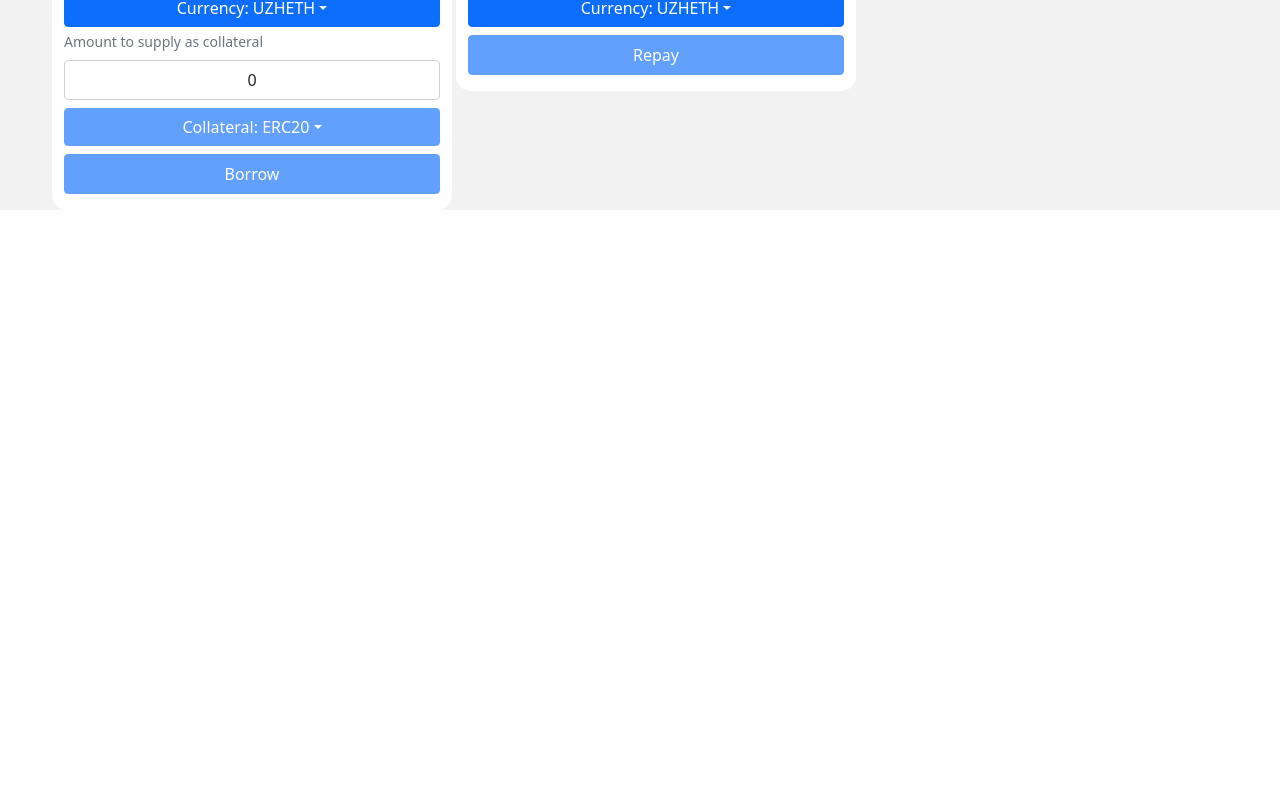
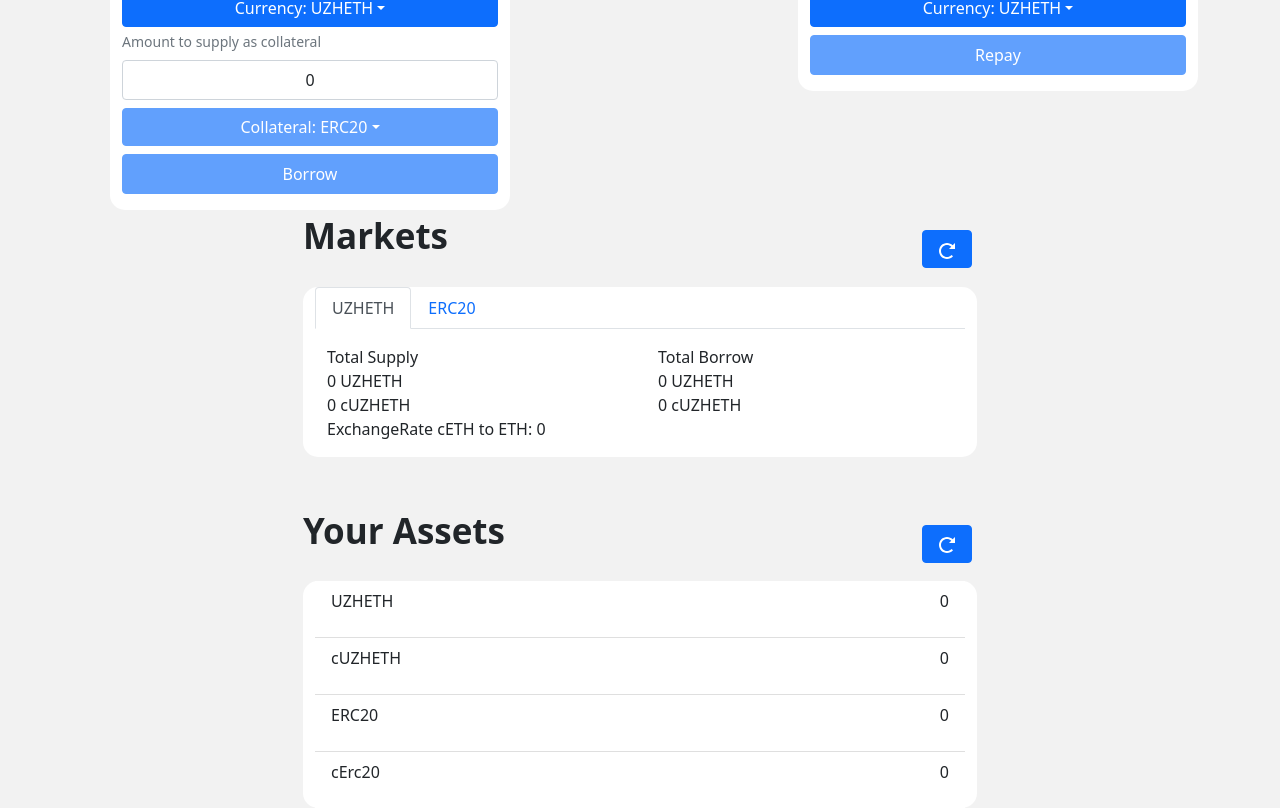
Before and after one commit to janousy/Compound-Dashboard, a React (Create React App) app in the folder compound-dashboard/: page / in a window 1280 px wide. Shown: the part 712-1520 px from the top of the page. Before the commit the page ends 922 px from the top, so only its background shows below. Built offline with nearby package versions, Linux system fonts and the light colour scheme.

Commit message:
implement markets and userStats

```diff
--- a/compound-dashboard/src/components/Molecules/Market.js
+++ b/compound-dashboard/src/components/Molecules/Market.js
@@ -1,105 +1,53 @@
 import React from "react";
-import {Tabs, Tab, Row, Col, Container, Card, Button} from "react-bootstrap";
+import {Tabs, Tab, Row, Col, Button} from "react-bootstrap";
 import '../../Styles/Molecules/Stats.css';
-import Web3 from "web3";
 import {cErcAbi, cEthAbi, erc20Abi} from "../../scripts/contracts/contracts.json";
-import {abi as borrowContractAbi} from "../../scripts/contracts/CompoundBorrow.json";
-import { FaBeer } from 'react-icons/fa';
-import { ImSpinner11 } from "react-icons/im";
+import {ImSpinner11} from "react-icons/im";
+import {getBorrowMarketStats, getExchangeRates, getSupplyMarketStats} from "../../scripts/utils";
 
 class Market extends React.Component {
     constructor(props) {
         super(props);
         this.state = {
-            totalETHSupply: 0,
-            totalETHBorrow: 0,
-            totalErc20Supply: 0,
-            totalErc20Borrow: 0,
+            borrowEth: 0,
+            borrowCeth: 0,
+            borrowErc20: 0,
+            borrowCerc20: 0,
+            supplyEth: 0,
+            supplyCeth: 0,
+            supplyErc20: 0,
+            supplyCerc20: 0,
+            exchangeRateEth: 0,
+            exchangeRateErc20: 0
         };
-        this.getEthMarket.bind(this)
-    }
-
-    componentDidUpdate() {
-        this.getEthMarket().then();
     }
 
     componentDidMount() {
     }
 
-    handleRefreshMarkets() {
-        this.getEthMarket().then();
-    }
-
-    toScientific(x, f) {
-        return Number.parseFloat(x).toExponential(f);
-    }
-
-    async getEthMarket() {
-        // Example to supply DAI as collateral and borrow ETH
-// YOU MUST HAVE DAI IN YOUR WALLET before you run this script
-        const Web3 = require('web3');
-        const web3 = new Web3('http://127.0.0.1:8545');
+    async handleRefreshMarkets() {
         const {
             cEthAbi,
             cErcAbi,
             erc20Abi,
         } = require("../../scripts/contracts/contracts.json");
 
-        // Your Ethereum wallet private key
-        const privateKey = 'b8c1b5c1d81f9475fdf2e334517d29f733bdfa40682207571b12fc1142cbf329';
+        let resultBorrow = await getBorrowMarketStats(cEthAbi, cErcAbi, erc20Abi);
+        let resultSupply = await getSupplyMarketStats(cEthAbi, cErcAbi, erc20Abi);
+        let exchangeRates = await getExchangeRates(cEthAbi, cErcAbi, erc20Abi);
 
-        // Add your Ethereum wallet to the Web3 object
-        web3.eth.accounts.wallet.add('0x' + privateKey);
-        const myWalletAddress = web3.eth.accounts.wallet[0].address;
-
-        // Mainnet Contract for the Comptroller
-        const comptrollerAddress = '0x3d9819210a31b4961b30ef54be2aed79b9c9cd3b';
-
-        // Mainnet Contract for cETH
-        const cEthAddress = '0x4ddc2d193948926d02f9b1fe9e1daa0718270ed5';
-        const cEth = new web3.eth.Contract(cEthAbi, cEthAddress);
-
-        // Mainnet address of underlying token (like DAI or USDC)
-        const underlyingAddress = '0x6b175474e89094c44da98b954eedeac495271d0f'; // Dai
-        const underlying = new web3.eth.Contract(erc20Abi, underlyingAddress);
-
-        // Mainnet address for a cToken (like cDai, https://compound.finance/docs#networks)
-        const cTokenAddress = '0x5d3a536e4d6dbd6114cc1ead35777bab948e3643'; // cDai
-        const cToken = new web3.eth.Contract(cErcAbi, cTokenAddress);
-        const assetName = 'DAI'; // for the log output lines
-        const underlyingDecimals = 18; // Number of decimals defined in this ERC20 token's contract
-
-        // MyContract
-        //const borrowContractAbi = require('./contracts/CompoundBorrow.json').abi;
-        const borrowContractAddress = '0xEcA3eDfD09435C2C7D2583124ca9a44f82aF1e8b';
-        const borrowContract = new web3.eth.Contract(borrowContractAbi, borrowContractAddress);
-
-        // Web3 transaction information, we'll use this for every transaction we'll send
-        const fromMyWallet = {
-            from: myWalletAddress,
-            gasLimit: web3.utils.toHex(4000000),
-            gasPrice: web3.utils.toHex(25000000000) // use ethgasstation.info (mainnet only)
-        };
-
-        const myWalletUnderlyingBalance = +await underlying.methods.balanceOf(myWalletAddress).call() / 1e18;
-        const myContractEthBalance = +web3.utils.fromWei(await web3.eth.getBalance(borrowContractAddress));
-        const myContractCEthBalance = await cEth.methods.balanceOf(borrowContractAddress).call() / 1e8;
-        const myContractUnderlyingBalance = +await underlying.methods.balanceOf(borrowContractAddress).call() / 1e18;
-        const myContractCTokenBalance = +await cToken.methods.balanceOf(borrowContractAddress).call() / 1e8;
-
-        this.setState({
-            totalETHSupply: myContractEthBalance,
-            totalETHBorrow: myContractCEthBalance,
-            totalErc20Supply: myContractUnderlyingBalance,
-            totalErc20Borrow: myContractCTokenBalance,
-        })
-
-/*        console.log(`My Wallet's   ${assetName} Balance:`, myWalletUnderlyingBalance);
-        console.log(`RepayContract's  ETH Balance:`, myContractEthBalance);
-        console.log(`RepayContract's cETH Balance:`, myContractCEthBalance);
-        console.log(`RepayContract's  ${assetName} Balance:`, myContractUnderlyingBalance);
-        console.log(`RepayContract's c${assetName} Balance:`, myContractCTokenBalance);
-*/
+        this.setState((state) => ({
+            borrowEth: resultBorrow.myContractEthBalance,
+            borrowCeth: resultBorrow.myContractCEthBalance,
+            borrowErc20: resultBorrow.myContractUnderlyingBalance,
+            borrowCerc20: resultBorrow.myContractCTokenBalance,
+            supplyEth: resultSupply.myContractEthBalance,
+            supplyCeth: resultSupply.myContractCEthBalance,
+            supplyErc20: resultSupply.myContractUnderlyingBalance,
+            supplyCerc20: resultSupply.myContractCTokenBalance,
+            exchangeRateEth: exchangeRates.cEthExchangeRate,
+            exchangeRateErc20: exchangeRates.erc20ExchangeRate
+        }));
     }
 
     render() {
@@ -107,7 +55,7 @@ class Market extends React.Component {
             <div className="StatsComponent">
                 <Row className="position-relative">
                     <div className="Title mb-4 p-0">Markets</div>
-                    <Button className="ButtonStats" variant="primary" onClick={this.handleRefreshMarkets}>
+                    <Button className="ButtonStats" variant="primary" onClick={this.handleRefreshMarkets.bind(this)}>
                         <ImSpinner11/>
                     </Button>
                 </Row>
@@ -121,7 +69,13 @@ class Market extends React.Component {
                                             Total Supply
                                         </div>
                                         <div>
-                                            {this.state.totalETHSupply} UZHETH
+                                            {this.state.supplyEth} UZHETH
+                                        </div>
+                                        <div>
+                                            {this.state.supplyCeth} cUZHETH
+                                        </div>
+                                        <div>
+                                            ExchangeRate cETH to ETH: {this.state.exchangeRateEth}
                                         </div>
                                     </Col>
                                     <Col>
@@ -129,7 +83,10 @@ class Market extends React.Component {
                                             Total Borrow
                                         </div>
                                         <div>
-                                            {this.state.totalETHBorrow} UZHETH
+                                            {this.state.borrowEth} UZHETH
+                                        </div>
+                                        <div>
+                                            {this.state.borrowCeth} cUZHETH
                                         </div>
                                     </Col>
                                 </Row>
@@ -141,7 +98,13 @@ class Market extends React.Component {
                                             Total Supply
                                         </div>
                                         <div>
-                                            {this.state.totalErc20Supply} ERC20
+                                            {this.state.supplyErc20} ERC20
+                                        </div>
+                                        <div>
+                                            {this.state.supplyCerc20} CERC20
+                                        </div>
+                                        <div>
+                                            ExchangeRate Mantissa: {this.state.exchangeRateErc20}
                                         </div>
                                     </Col>
                                     <Col>
@@ -149,7 +112,10 @@ class Market extends React.Component {
                                             Total Borrow
                                         </div>
                                         <div>
-                                            {this.state.totalErc20Borrow} ERC20
+                                            {this.state.borrowErc20} ERC20
+                                        </div>
+                                        <div>
+                                            {this.state.borrowCerc20} cERC20
                                         </div>
                                     </Col>
                                 </Row>
--- a/compound-dashboard/src/components/Molecules/UserStats.js
+++ b/compound-dashboard/src/components/Molecules/UserStats.js
@@ -1,104 +1,42 @@
 import React from "react";
-import {Tabs, Tab, Row, Col, Container, Card, Button} from "react-bootstrap";
+import { Tabs, Tab, Row, Col, Container, Card, Button, ListGroup } from "react-bootstrap";
 import '../../Styles/Molecules/Stats.css';
-import Web3 from "web3";
-import {cErcAbi, cEthAbi, erc20Abi} from "../../scripts/contracts/contracts.json";
-import {abi as borrowContractAbi} from "../../scripts/contracts/CompoundBorrow.json";
-import {FaBeer} from 'react-icons/fa';
-import {ImSpinner11} from "react-icons/im";
+import { cErcAbi, cEthAbi, erc20Abi } from "../../scripts/contracts/contracts.json";
+import { ImSpinner11 } from "react-icons/im";
+import { getUserStats } from "../../scripts/utils";
 
 class UserStats extends React.Component {
     constructor(props) {
         super(props);
         this.state = {
-            totalETHSupply: 0,
-            totalETHBorrow: 0,
-            totalErc20Supply: 0,
-            totalErc20Borrow: 0,
+            ethBalance: 0,
+            cEthBalance: 0,
+            erc20Balance: 0,
+            cErc20Balance: 0,
         };
-        this.getEthMarket.bind(this)
-    }
-
-    componentDidUpdate() {
-        this.getEthMarket().then();
     }
 
     componentDidMount() {
     }
 
-    handleRefreshMarkets() {
-        this.getEthMarket().then();
-    }
-
-    toScientific(x, f) {
-        return Number.parseFloat(x).toExponential(f);
-    }
-
-    async getEthMarket() {
-        // Example to supply DAI as collateral and borrow ETH
-// YOU MUST HAVE DAI IN YOUR WALLET before you run this script
-        const Web3 = require('web3');
-        const web3 = new Web3('http://127.0.0.1:8545');
+    async handleRefreshMarkets() {
         const {
             cEthAbi,
             cErcAbi,
             erc20Abi,
         } = require("../../scripts/contracts/contracts.json");
 
-        // Your Ethereum wallet private key
-        const privateKey = 'b8c1b5c1d81f9475fdf2e334517d29f733bdfa40682207571b12fc1142cbf329';
+        let userStats = await getUserStats(cEthAbi, cErcAbi, erc20Abi)
 
-        // Add your Ethereum wallet to the Web3 object
-        web3.eth.accounts.wallet.add('0x' + privateKey);
-        const myWalletAddress = web3.eth.accounts.wallet[0].address;
+        console.log(userStats);
+        console.log(userStats.ethBalance);
 
-        // Mainnet Contract for the Comptroller
-        const comptrollerAddress = '0x3d9819210a31b4961b30ef54be2aed79b9c9cd3b';
-
-        // Mainnet Contract for cETH
-        const cEthAddress = '0x4ddc2d193948926d02f9b1fe9e1daa0718270ed5';
-        const cEth = new web3.eth.Contract(cEthAbi, cEthAddress);
-
-        // Mainnet address of underlying token (like DAI or USDC)
-        const underlyingAddress = '0x6b175474e89094c44da98b954eedeac495271d0f'; // Dai
-        const underlying = new web3.eth.Contract(erc20Abi, underlyingAddress);
-
-        // Mainnet address for a cToken (like cDai, https://compound.finance/docs#networks)
-        const cTokenAddress = '0x5d3a536e4d6dbd6114cc1ead35777bab948e3643'; // cDai
-        const cToken = new web3.eth.Contract(cErcAbi, cTokenAddress);
-        const assetName = 'DAI'; // for the log output lines
-        const underlyingDecimals = 18; // Number of decimals defined in this ERC20 token's contract
-
-        // MyContract
-        //const borrowContractAbi = require('./contracts/CompoundBorrow.json').abi;
-        const borrowContractAddress = '0xEcA3eDfD09435C2C7D2583124ca9a44f82aF1e8b';
-        const borrowContract = new web3.eth.Contract(borrowContractAbi, borrowContractAddress);
-
-        // Web3 transaction information, we'll use this for every transaction we'll send
-        const fromMyWallet = {
-            from: myWalletAddress,
-            gasLimit: web3.utils.toHex(4000000),
-            gasPrice: web3.utils.toHex(25000000000) // use ethgasstation.info (mainnet only)
-        };
-
-        const myWalletUnderlyingBalance = +await underlying.methods.balanceOf(myWalletAddress).call() / 1e18;
-        const myContractEthBalance = +web3.utils.fromWei(await web3.eth.getBalance(borrowContractAddress));
-        const myContractCEthBalance = await cEth.methods.balanceOf(borrowContractAddress).call() / 1e8;
-        const myContractUnderlyingBalance = +await underlying.methods.balanceOf(borrowContractAddress).call() / 1e18;
-        const myContractCTokenBalance = +await cToken.methods.balanceOf(borrowContractAddress).call() / 1e8;
-
-        this.setState({
-            totalETHSupply: myContractEthBalance,
-            totalETHBorrow: myContractCEthBalance,
-            totalErc20Supply: myContractUnderlyingBalance,
-            totalErc20Borrow: myContractCTokenBalance,
-        })
-
-/*        console.log(`My Wallet's   ${assetName} Balance:`, myWalletUnderlyingBalance);
-        console.log(`RepayContract's  ETH Balance:`, myContractEthBalance);
-        console.log(`RepayContract's cETH Balance:`, myContractCEthBalance);
-        console.log(`RepayContract's  ${assetName} Balance:`, myContractUnderlyingBalance);
-        console.log(`RepayContract's c${assetName} Balance:`, myContractCTokenBalance);*/
+        this.setState((state) => ({
+            ethBalance: userStats.ethBalance,
+            cEthBalance: userStats.cEthBalance,
+            erc20Balance: userStats.erc20Balance,
+            cErcBalance: userStats.cErc20Balance,
+        }));
     }
 
     render() {
@@ -106,54 +44,36 @@ class UserStats extends React.Component {
             <div className="StatsComponent">
                 <Row className="position-relative">
                     <div className="Title mb-4 p-0">Your Assets</div>
-                    <Button className="ButtonStats" variant="primary" onClick={this.handleRefreshMarkets}>
-                        <ImSpinner11/>
+                    <Button className="ButtonStats" variant="primary" onClick={this.handleRefreshMarkets.bind(this)}>
+                        <ImSpinner11 />
                     </Button>
                 </Row>
                 <Row>
                     <div className="BoxContainerUser">
-                        <Tabs defaultActiveKey="uzheth" id="uncontrolled-tab-example" className="mb-3">
-                            <Tab eventKey="uzheth" title="UZHETH">
-                                <Row className="pb-3">
-                                    <Col className="ps-4">
-                                        <div>
-                                            Total Supply
-                                        </div>
-                                        <div>
-                                            {this.state.totalETHSupply} UZHETH
-                                        </div>
-                                    </Col>
-                                    <Col>
-                                        <div>
-                                            Total Borrow
-                                        </div>
-                                        <div>
-                                            {this.state.totalETHBorrow} UZHETH
-                                        </div>
-                                    </Col>
-                                </Row>
-                            </Tab>
-                            <Tab eventKey="erc20" title="ERC20">
-                                <Row className="pb-3">
-                                    <Col className="ps-4">
-                                        <div>
-                                            Total Supply
-                                        </div>
-                                        <div>
-                                            {this.state.totalErc20Supply} ERC20
-                                        </div>
-                                    </Col>
-                                    <Col>
-                                        <div>
-                                            Total Borrow
-                                        </div>
-                                        <div>
-                                            {this.state.totalErc20Borrow} ERC20
-                                        </div>
-                                    </Col>
-                                </Row>
-                            </Tab>
-                        </Tabs>
+                        <ListGroup variant='flush'>
+                            <ListGroup.Item>
+                                <div className="d-flex flex-row justify-content-between">
+                                    <p>UZHETH</p>
+                                    <p>{this.state.ethBalance}</p>
+                                </div>
+                            </ListGroup.Item>
+                            <ListGroup.Item>
+                                <div className="d-flex flex-row justify-content-between">
+                                    <p>cUZHETH</p>
+                                    <p>{this.state.cEthBalance}</p>
+                                </div>
+                            </ListGroup.Item>                            <ListGroup.Item>
+                                <div className="d-flex flex-row justify-content-between">
+                                    <p>ERC20</p>
+                                    <p>{this.state.erc20Balance}</p>
+                                </div>
+                            </ListGroup.Item>                            <ListGroup.Item>
+                                <div className="d-flex flex-row justify-content-between">
+                                    <p>cErc20</p>
+                                    <p>{this.state.cErc20Balance}</p>
+                                </div>
+                            </ListGroup.Item>
+                        </ListGroup>
                     </div>
                 </Row>
             </div>
--- a/compound-dashboard/src/components/Organisms/MainContent.js
+++ b/compound-dashboard/src/components/Organisms/MainContent.js
@@ -34,8 +34,10 @@ class MainContent extends React.Component {
                     </Col>
                     <Col>
                         <div>
+                            <Market></Market>
                         </div>
                         <div className="mt-5">
+                            <UserStats></UserStats>
                         </div>
                     </Col>
                 </Row>
--- a/compound-dashboard/src/scripts/supply-erc20.js
+++ b/compound-dashboard/src/scripts/supply-erc20.js
@@ -13,7 +13,6 @@ const logBalances = (web3, myWalletAddress, underlying, underlyingDecimals) => {
         const assetName = 'DAI'; // for the log output lines
 
         console.log("My Wallet's   ETH Balance:", myWalletEthBalance);
-        console.log("MyContract's  ETH Balance:", myContractEthBalance);
         console.log(`MyContract's  ${assetName} Balance:`, myContractUnderlyingBalance);
 
         resolve();
```
Also changed, not shown: compound-dashboard/src/scripts/utils.js (+78 -6 lines).
